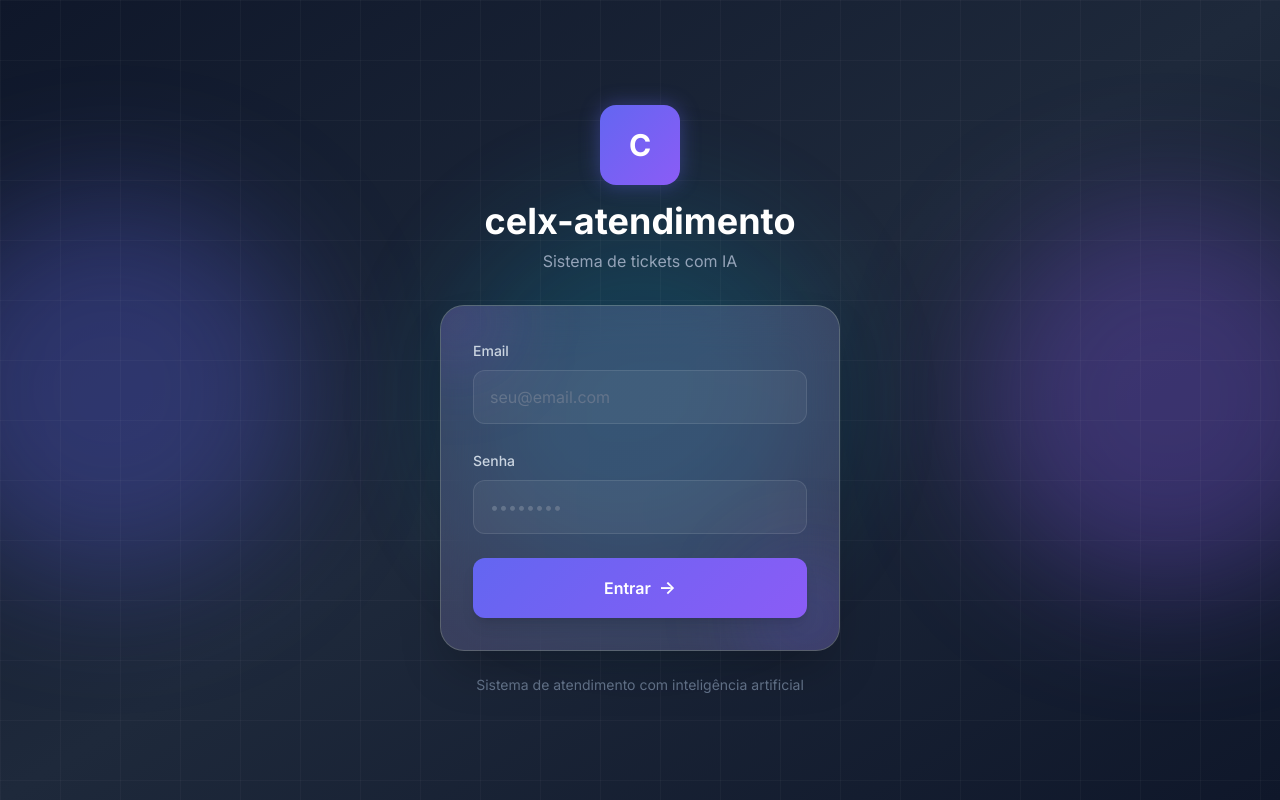
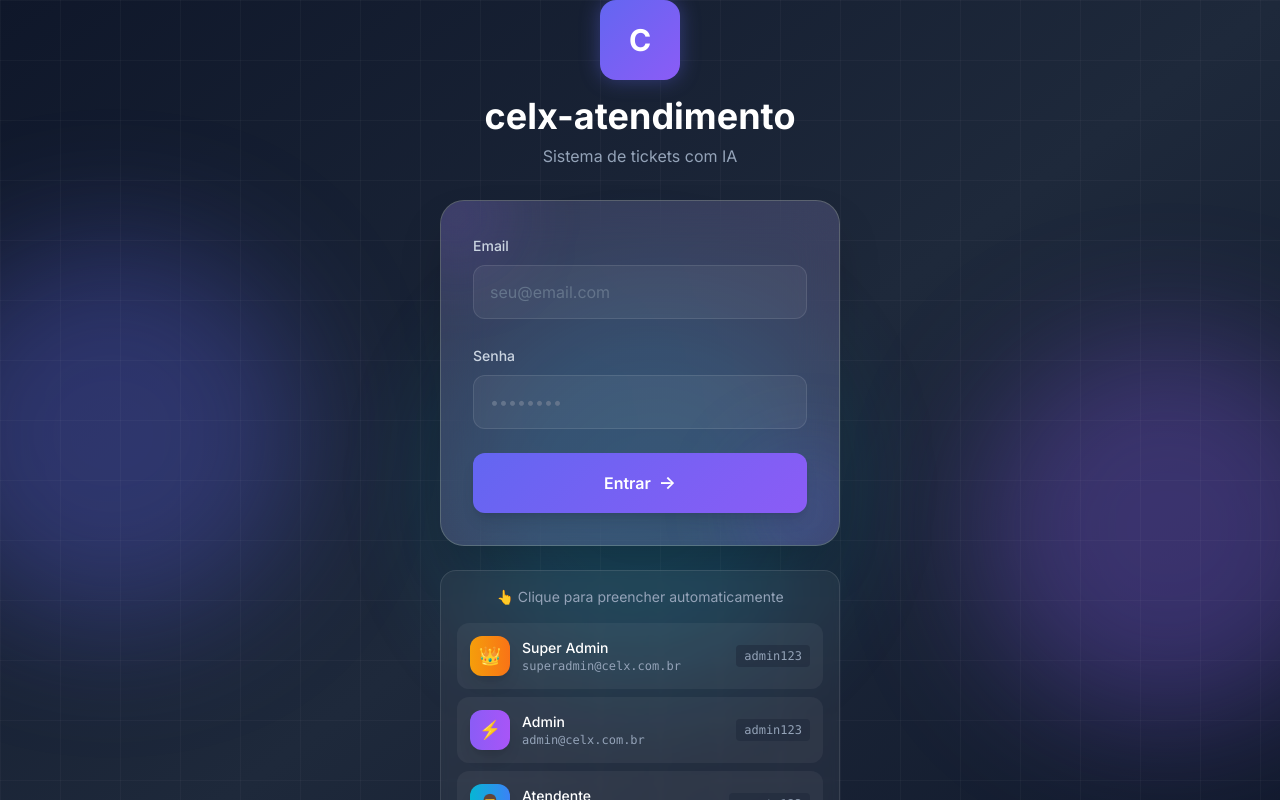
Before and after one commit to wolfxweb/celxatendimento, a Next.js app in the folder frontend/: page /login in a window 1280 px wide. Shown: the top 800 px of the page. Built offline with nearby package versions, Linux system fonts and the light colour scheme.

Commit message:
feat: seed CELX technology company users and add quick-fill credentials to login page for testing

```diff
--- a/frontend/app/(auth)/login/page.tsx
+++ b/frontend/app/(auth)/login/page.tsx
@@ -17,6 +17,20 @@ export default function LoginPage() {
   const [error, setError] = useState('')
   const [loading, setLoading] = useState(false)
   const [focusedField, setFocusedField] = useState<string | null>(null)
+
+  // Usuários de exemplo para testes
+  const sampleUsers = [
+    { email: 'superadmin@celx.com.br', password: 'admin123', role: 'Super Admin', icon: '👑', color: 'from-amber-500 to-orange-500' },
+    { email: 'admin@celx.com.br', password: 'admin123', role: 'Admin', icon: '⚡', color: 'from-violet-500 to-purple-500' },
+    { email: 'agente@celx.com.br', password: 'agente123', role: 'Atendente', icon: '👨‍💻', color: 'from-cyan-500 to-blue-500' },
+    { email: 'cliente@celx.com.br', password: 'cliente123', role: 'Cliente', icon: '👤', color: 'from-emerald-500 to-teal-500' },
+  ]
+
+  function fillCredentials(user: typeof sampleUsers[0]) {
+    setEmail(user.email)
+    setPassword(user.password)
+    setError('')
+  }
 
   async function handleSubmit(e: React.FormEvent) {
     e.preventDefault()
@@ -156,6 +170,34 @@ export default function LoginPage() {
           <div className="absolute -top-8 -left-8 w-24 h-24 bg-violet-500/20 rounded-full blur-2xl"></div>
         </div>
 
+        {/* Usuários de Exemplo */}
+        <div className="mt-6 p-4 rounded-2xl bg-white/5 backdrop-blur-sm border border-white/10">
+          <p className="text-center text-slate-400 text-sm mb-4">👆 Clique para preencher automaticamente</p>
+          <div className="space-y-2">
+            {sampleUsers.map((user) => (
+              <button
+                key={user.email}
+                type="button"
+                onClick={() => fillCredentials(user)}
+                className="w-full flex items-center gap-3 p-3 rounded-xl bg-white/5 hover:bg-white/10 border border-transparent hover:border-white/10 transition-all duration-200 group"
+              >
+                <div className={`w-10 h-10 rounded-xl bg-gradient-to-r ${user.color} flex items-center justify-center text-lg shadow-lg group-hover:scale-110 transition-transform`}>
+                  {user.icon}
+                </div>
+                <div className="flex-1 text-left">
+                  <div className="text-white font-medium text-sm">{user.role}</div>
+                  <div className="text-slate-400 text-xs font-mono">{user.email}</div>
+                </div>
+                <div className="text-slate-500 text-xs group-hover:text-slate-300 transition-colors">
+                  <span className="px-2 py-1 rounded bg-slate-800/50 text-slate-400 font-mono">
+                    {user.password}
+                  </span>
+                </div>
+              </button>
+            ))}
+          </div>
+        </div>
+
         {/* Footer */}
         <p className="text-center text-slate-500 text-sm mt-6">
           Sistema de atendimento com inteligência artificial
```
Also changed, not shown: 2 other files (tests, documents, lock files or other folders).
